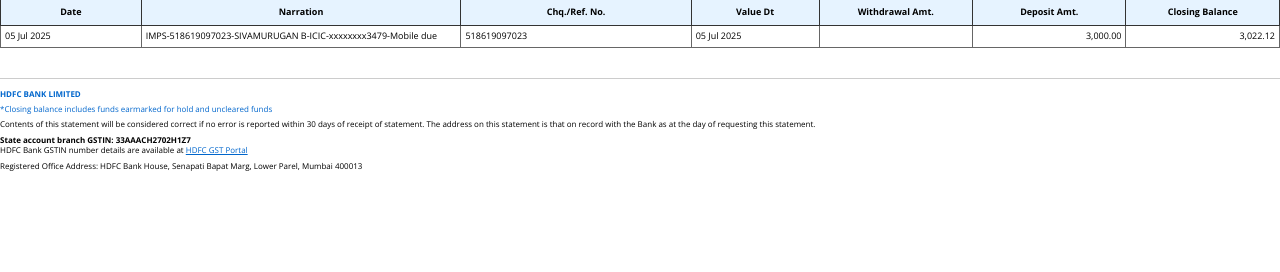
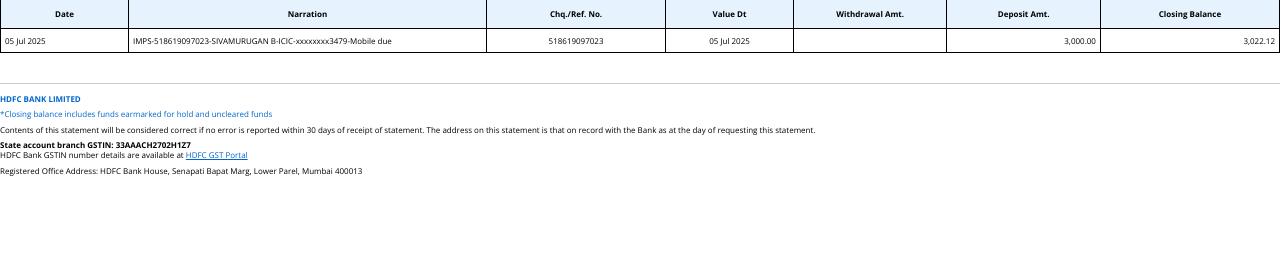
Before and after one commit to sivamuruganprojects/hdfc, a Django app: template templates/pdf.html in a window 1280 px wide. Shown: the part 528-800 px from the top of the page. Run offline with Django 5.2, Linux system fonts and the light colour scheme; the template is opened without the code that fills it, so the values that code supplies are empty.

Commit message:
Fix PDF generation table alignment and border issues
- Improved table styling with consistent borders and proper alignment
- Fixed column widths and added table-layout: fixed for better structure
- Enhanced cell padding and text alignment for better readability
- Updated JavaScript to include proper CSS classes for amount columns
- Improved PDF generation options with better rendering settings
- Added proper vertical alignment and word wrapping for long text

```diff
--- a/templates/pdf.html
+++ b/templates/pdf.html
@@ -87,19 +87,22 @@
         .statement-table {
             width: 100%;
             border-collapse: collapse;
-            font-size: 9px;
+            font-size: 8px;
             margin: 15px 0;
             page-break-inside: auto;
+            table-layout: fixed;
         }
 
         .statement-table th {
             background-color: #e6f3ff;
-            border: 1px solid #333;
-            padding: 6px 4px;
+            border: 1px solid #000;
+            padding: 8px 4px;
             font-weight: bold;
             text-align: center;
             page-break-after: avoid;
             page-break-inside: avoid;
+            vertical-align: middle;
+            word-wrap: break-word;
         }
 
         .statement-table thead {
@@ -111,18 +114,23 @@
         }
 
         .statement-table td {
-            border: 1px solid #666;
-            padding: 4px;
+            border: 1px solid #000;
+            padding: 6px 4px;
             text-align: left;
             page-break-inside: avoid;
+            vertical-align: top;
+            word-wrap: break-word;
+            overflow: hidden;
         }
 
         .statement-table tr {
             page-break-inside: avoid;
+            height: auto;
         }
 
         .statement-table .amount-col {
             text-align: right;
+            white-space: nowrap;
         }
 
         .pdf-footer {
@@ -198,21 +206,21 @@
         <table class="statement-table" id="pdf_statement">
             <thead>
                 <tr>
-                    <th style="width: 11%;">Date</th>
-                    <th style="width: 25%;">Narration</th>
-                    <th style="width: 18%;">Chq./Ref. No.</th>
+                    <th style="width: 10%;">Date</th>
+                    <th style="width: 28%;">Narration</th>
+                    <th style="width: 14%;">Chq./Ref. No.</th>
                     <th style="width: 10%;">Value Dt</th>
                     <th style="width: 12%;">Withdrawal Amt.</th>
                     <th style="width: 12%;">Deposit Amt.</th>
-                    <th style="width: 12%;">Closing Balance</th>
+                    <th style="width: 14%;">Closing Balance</th>
                 </tr>
             </thead>
             <tbody>
                 <tr class="account_statements">
-                    <td>05 Jul 2025</td>
-                    <td>IMPS-518619097023-SIVAMURUGAN B-ICIC-xxxxxxxx3479-Mobile due</td>
-                    <td>518619097023</td>
-                    <td>05 Jul 2025</td>
+                    <td style="text-align: left;">05 Jul 2025</td>
+                    <td style="text-align: left; word-wrap: break-word;">IMPS-518619097023-SIVAMURUGAN B-ICIC-xxxxxxxx3479-Mobile due</td>
+                    <td style="text-align: center;">518619097023</td>
+                    <td style="text-align: center;">05 Jul 2025</td>
                     <td class="amount-col"></td>
                     <td class="amount-col">3,000.00</td>
                     <td class="amount-col">3,022.12</td>
```
Also changed, not shown: login/static/js/pdf.js (+15 -11 lines).
